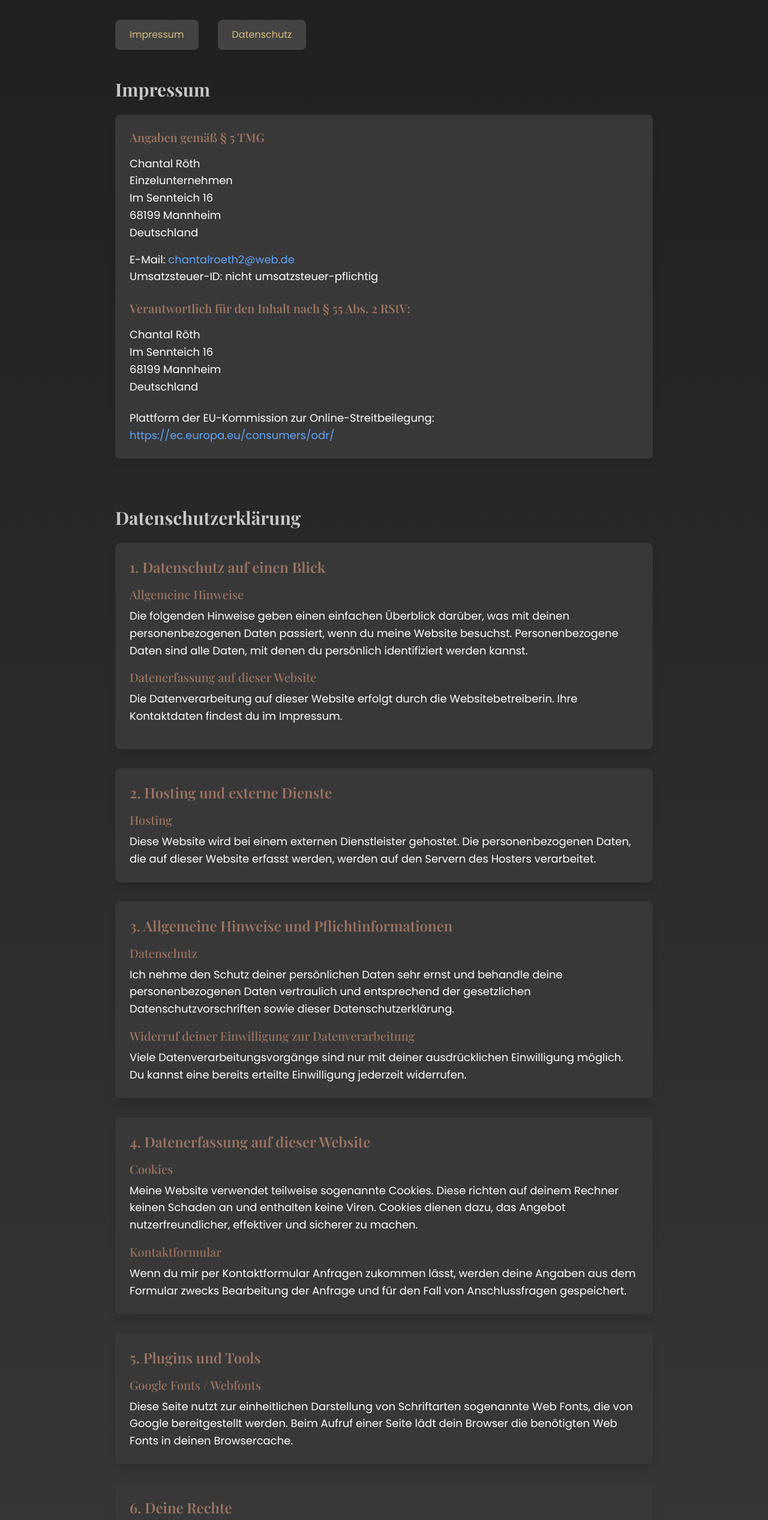
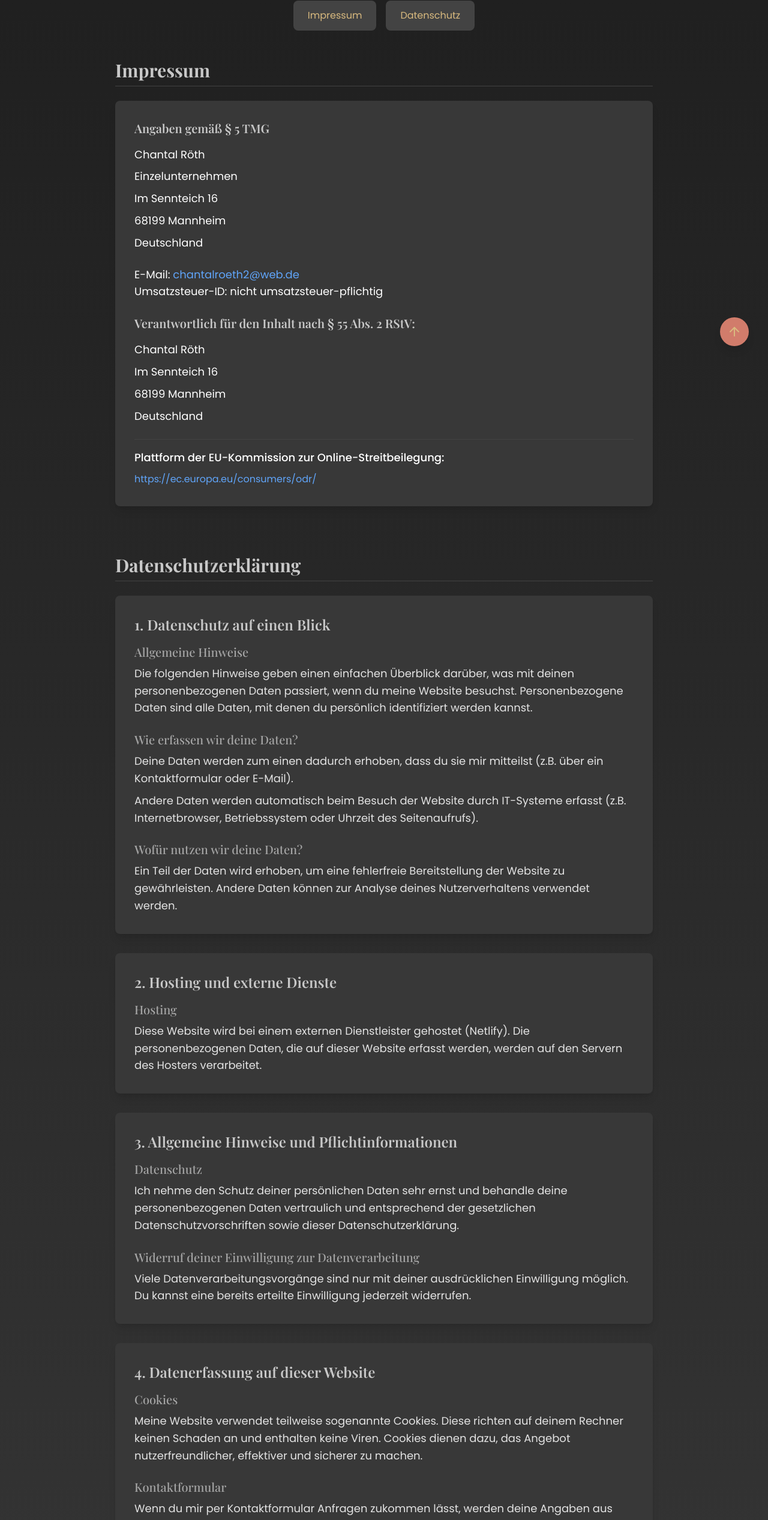
Before and after one commit to DonCitron/-chantal-website-finish, a React (Vite) app: page /#/legal in a window 1280 px wide. Shown: the part 191-2725 px from the top of the page at 60% size. Built offline with nearby package versions, Linux system fonts and the light colour scheme; a web font is replaced by a local one.

Commit message:
Update legal pages with complete Impressum and Datenschutz content, improve styling and layout

```diff
--- a/src/pages/LegalPage.tsx
+++ b/src/pages/LegalPage.tsx
@@ -1,10 +1,27 @@
 import React from 'react';
 import { motion } from 'framer-motion';
+import { ArrowUp } from 'lucide-react';
 
 const LegalPage: React.FC = () => {
+  const handleScrollToTop = () => {
+    window.scrollTo({
+      top: 0,
+      behavior: 'smooth'
+    });
+  };
+
   return (
-    <div className="min-h-screen bg-gradient-to-b from-charcoal-900 to-charcoal-800 text-white py-20 px-4">
-      <div className="max-w-4xl mx-auto">
+    <div className="min-h-screen bg-gradient-to-b from-charcoal-900 to-charcoal-800 text-white py-12 px-4">
+      <div className="max-w-4xl mx-auto relative">
+        {/* Scroll to top button */}
+        <button
+          onClick={handleScrollToTop}
+          className="fixed bottom-8 right-8 p-3 bg-charcoal-700 hover:bg-charcoal-600 rounded-full shadow-lg transition-all duration-300 z-10"
+          aria-label="Nach oben scrollen"
+        >
+          <ArrowUp size={24} />
+        </button>
+
         <motion.div
           initial={{ opacity: 0, y: 20 }}
           animate={{ opacity: 1, y: 0 }}
@@ -13,7 +30,7 @@ const LegalPage: React.FC = () => {
         >
           <h1 className="text-4xl md:text-5xl font-bold mb-8 text-center">Rechtliche Hinweise</h1>
 
-          <div className="flex flex-col md:flex-row gap-8 mb-12">
+          <div className="flex flex-col md:flex-row gap-4 mb-12 justify-center">
             <a
               href="#impressum"
               className="px-6 py-3 bg-charcoal-700 hover:bg-charcoal-600 rounded-lg text-center transition-colors duration-300"
@@ -28,109 +45,156 @@ const LegalPage: React.FC = () => {
             </a>
           </div>
 
-          <div id="impressum" className="mb-20">
-            <h2 className="text-3xl font-bold mb-6 text-charcoal-200">Impressum</h2>
-            <div className="bg-charcoal-800 p-6 rounded-lg shadow-lg">
-              <h3 className="text-xl font-semibold mb-4">Angaben gemäß § 5 TMG</h3>
-              <p className="mb-4">
-                Chantal Röth<br />
-                Einzelunternehmen<br />
-                Im Sennteich 16<br />
-                68199 Mannheim<br />
-                Deutschland
-              </p>
-              <p className="mb-4">
-                E-Mail: <a href="mailto:chantalroeth2@web.de" className="text-blue-400 hover:underline">chantalroeth2@web.de</a><br />
-                Umsatzsteuer-ID: nicht umsatzsteuer-pflichtig
-              </p>
-              <h3 className="text-xl font-semibold mt-6 mb-4">Verantwortlich für den Inhalt nach § 55 Abs. 2 RStV:</h3>
-              <p className="mb-4">
-                Chantal Röth<br />
-                Im Sennteich 16<br />
-                68199 Mannheim<br />
-                Deutschland
-              </p>
-              <p className="mt-6">
-                Plattform der EU-Kommission zur Online-Streitbeilegung:<br />
-                <a href="https://ec.europa.eu/consumers/odr/" target="_blank" rel="noopener noreferrer" className="text-blue-400 hover:underline">
+          <div id="impressum" className="mb-20 scroll-mt-20">
+            <h2 className="text-3xl font-bold mb-6 text-charcoal-200 border-b border-charcoal-700 pb-2">Impressum</h2>
+            <div className="bg-charcoal-800 p-6 md:p-8 rounded-lg shadow-lg space-y-6">
+              <div>
+                <h3 className="text-xl font-semibold mb-4 text-charcoal-200">Angaben gemäß § 5 TMG</h3>
+                <div className="space-y-2">
+                  <p>Chantal Röth</p>
+                  <p>Einzelunternehmen</p>
+                  <p>Im Sennteich 16</p>
+                  <p>68199 Mannheim</p>
+                  <p>Deutschland</p>
+                </div>
+              </div>
+
+              <div>
+                <p>E-Mail: <a href="mailto:chantalroeth2@web.de" className="text-blue-400 hover:underline">chantalroeth2@web.de</a></p>
+                <p>Umsatzsteuer-ID: nicht umsatzsteuer-pflichtig</p>
+              </div>
+
+              <div>
+                <h3 className="text-xl font-semibold mt-6 mb-4 text-charcoal-200">Verantwortlich für den Inhalt nach § 55 Abs. 2 RStV:</h3>
+                <div className="space-y-2">
+                  <p>Chantal Röth</p>
+                  <p>Im Sennteich 16</p>
+                  <p>68199 Mannheim</p>
+                  <p>Deutschland</p>
+                </div>
+              </div>
+
+              <div className="pt-4 border-t border-charcoal-700">
+                <p className="font-medium mb-2">Plattform der EU-Kommission zur Online-Streitbeilegung:</p>
+                <a
+                  href="https://ec.europa.eu/consumers/odr/"
+                  target="_blank"
+                  rel="noopener noreferrer"
+                  className="text-blue-400 hover:underline break-all"
+                >
                   https://ec.europa.eu/consumers/odr/
                 </a>
+              </div>
+            </div>
+          </div>
+
+          <div id="datenschutz" className="mb-20 scroll-mt-20">
+            <h2 className="text-3xl font-bold mb-6 text-charcoal-200 border-b border-charcoal-700 pb-2">Datenschutzerklärung</h2>
+            <div className="space-y-8">
+              <div className="bg-charcoal-800 p-6 md:p-8 rounded-lg shadow-lg">
+                <h3 className="text-2xl font-semibold mb-4 text-charcoal-200">1. Datenschutz auf einen Blick</h3>
+                <div className="space-y-6">
+                  <div>
+                    <h4 className="text-xl font-medium mb-2 text-charcoal-300">Allgemeine Hinweise</h4>
+                    <p className="text-charcoal-100">
+                      Die folgenden Hinweise geben einen einfachen Überblick darüber, was mit deinen
+                      personenbezogenen Daten passiert, wenn du meine Website besuchst.
+                      Personenbezogene Daten sind alle Daten, mit denen du persönlich identifiziert werden
+                      kannst.
+                    </p>
+                  </div>
+
+                  <div>
+                    <h4 className="text-xl font-medium mb-2 text-charcoal-300">Wie erfassen wir deine Daten?</h4>
+                    <p className="text-charcoal-100">
+                      Deine Daten werden zum einen dadurch erhoben, dass du sie mir mitteilst (z.B. über ein
+                      Kontaktformular oder E-Mail).
+                    </p>
+                    <p className="text-charcoal-100 mt-2">
+                      Andere Daten werden automatisch beim Besuch der Website durch IT-Systeme erfasst
+                      (z.B. Internetbrowser, Betriebssystem oder Uhrzeit des Seitenaufrufs).
+                    </p>
+                  </div>
+
+                  <div>
+                    <h4 className="text-xl font-medium mb-2 text-charcoal-300">Wofür nutzen wir deine Daten?</h4>
+                    <p className="text-charcoal-100">
+                      Ein Teil der Daten wird erhoben, um eine fehlerfreie Bereitstellung der Website zu
+                      gewährleisten. Andere Daten können zur Analyse deines Nutzerverhaltens verwendet
+                      werden.
                     </p>
                   </div>
                 </div>
-
-          <div id="datenschutz" className="mb-12">
-            <h2 className="text-3xl font-bold mb-6 text-charcoal-200">Datenschutzerklärung</h2>
-            <div className="space-y-8">
-              <div className="bg-charcoal-800 p-6 rounded-lg shadow-lg">
-                <h3 className="text-2xl font-semibold mb-4">1. Datenschutz auf einen Blick</h3>
-                <h4 className="text-xl font-medium mb-2">Allgemeine Hinweise</h4>
-                <p className="mb-4">
-                  Die folgenden Hinweise geben einen einfachen Überblick darüber, was mit deinen
-                  personenbezogenen Daten passiert, wenn du meine Website besuchst.
-                  Personenbezogene Daten sind alle Daten, mit denen du persönlich identifiziert werden kannst.
-                </p>
-                <h4 className="text-xl font-medium mb-2">Datenerfassung auf dieser Website</h4>
-                <p className="mb-4">
-                  Die Datenverarbeitung auf dieser Website erfolgt durch die Websitebetreiberin.
-                  Ihre Kontaktdaten findest du im Impressum.
-                </p>
               </div>
 
-              <div className="bg-charcoal-800 p-6 rounded-lg shadow-lg">
-                <h3 className="text-2xl font-semibold mb-4">2. Hosting und externe Dienste</h3>
-                <h4 className="text-xl font-medium mb-2">Hosting</h4>
-                <p>
-                  Diese Website wird bei einem externen Dienstleister gehostet.
+              <div className="bg-charcoal-800 p-6 md:p-8 rounded-lg shadow-lg">
+                <h3 className="text-2xl font-semibold mb-4 text-charcoal-200">2. Hosting und externe Dienste</h3>
+                <h4 className="text-xl font-medium mb-2 text-charcoal-300">Hosting</h4>
+                <p className="text-charcoal-100">
+                  Diese Website wird bei einem externen Dienstleister gehostet (Netlify).
                   Die personenbezogenen Daten, die auf dieser Website erfasst werden,
                   werden auf den Servern des Hosters verarbeitet.
                 </p>
               </div>
 
-              <div className="bg-charcoal-800 p-6 rounded-lg shadow-lg">
-                <h3 className="text-2xl font-semibold mb-4">3. Allgemeine Hinweise und Pflichtinformationen</h3>
-                <h4 className="text-xl font-medium mb-2">Datenschutz</h4>
-                <p className="mb-4">
+              <div className="bg-charcoal-800 p-6 md:p-8 rounded-lg shadow-lg">
+                <h3 className="text-2xl font-semibold mb-4 text-charcoal-200">3. Allgemeine Hinweise und Pflichtinformationen</h3>
+                <div className="space-y-6">
+                  <div>
+                    <h4 className="text-xl font-medium mb-2 text-charcoal-300">Datenschutz</h4>
+                    <p className="text-charcoal-100">
                       Ich nehme den Schutz deiner persönlichen Daten sehr ernst und behandle deine
                       personenbezogenen Daten vertraulich und entsprechend der gesetzlichen
                       Datenschutzvorschriften sowie dieser Datenschutzerklärung.
                     </p>
-                <h4 className="text-xl font-medium mb-2">Widerruf deiner Einwilligung zur Datenverarbeitung</h4>
-                <p>
+                  </div>
+
+                  <div>
+                    <h4 className="text-xl font-medium mb-2 text-charcoal-300">Widerruf deiner Einwilligung zur Datenverarbeitung</h4>
+                    <p className="text-charcoal-100">
                       Viele Datenverarbeitungsvorgänge sind nur mit deiner ausdrücklichen Einwilligung
                       möglich. Du kannst eine bereits erteilte Einwilligung jederzeit widerrufen.
                     </p>
                   </div>
+                </div>
+              </div>
 
-              <div className="bg-charcoal-800 p-6 rounded-lg shadow-lg">
-                <h3 className="text-2xl font-semibold mb-4">4. Datenerfassung auf dieser Website</h3>
-                <h4 className="text-xl font-medium mb-2">Cookies</h4>
-                <p className="mb-4">
+              <div className="bg-charcoal-800 p-6 md:p-8 rounded-lg shadow-lg">
+                <h3 className="text-2xl font-semibold mb-4 text-charcoal-200">4. Datenerfassung auf dieser Website</h3>
+                <div className="space-y-6">
+                  <div>
+                    <h4 className="text-xl font-medium mb-2 text-charcoal-300">Cookies</h4>
+                    <p className="text-charcoal-100">
                       Meine Website verwendet teilweise sogenannte Cookies. Diese richten auf deinem
                       Rechner keinen Schaden an und enthalten keine Viren. Cookies dienen dazu, das
                       Angebot nutzerfreundlicher, effektiver und sicherer zu machen.
                     </p>
-                <h4 className="text-xl font-medium mb-2">Kontaktformular</h4>
-                <p>
+                  </div>
+
+                  <div>
+                    <h4 className="text-xl font-medium mb-2 text-charcoal-300">Kontaktformular</h4>
+                    <p className="text-charcoal-100">
                       Wenn du mir per Kontaktformular Anfragen zukommen lässt, werden deine Angaben aus
                       dem Formular zwecks Bearbeitung der Anfrage und für den Fall von Anschlussfragen
                       gespeichert.
                     </p>
                   </div>
+                </div>
+              </div>
 
-              <div className="bg-charcoal-800 p-6 rounded-lg shadow-lg">
-                <h3 className="text-2xl font-semibold mb-4">5. Plugins und Tools</h3>
-                <h4 className="text-xl font-medium mb-2">Google Fonts / Webfonts</h4>
-                <p>
+              <div className="bg-charcoal-800 p-6 md:p-8 rounded-lg shadow-lg">
+                <h3 className="text-2xl font-semibold mb-4 text-charcoal-200">5. Plugins und Tools</h3>
+                <h4 className="text-xl font-medium mb-2 text-charcoal-300">Google Fonts / Webfonts</h4>
+                <p className="text-charcoal-100">
                   Diese Seite nutzt zur einheitlichen Darstellung von Schriftarten sogenannte Web Fonts,
                   die von Google bereitgestellt werden. Beim Aufruf einer Seite lädt dein Browser die
                   benötigten Web Fonts in deinen Browsercache.
                 </p>
               </div>
 
-              <div className="bg-charcoal-800 p-6 rounded-lg shadow-lg">
-                <h3 className="text-2xl font-semibold mb-4">6. Deine Rechte</h3>
-                <p>
+              <div className="bg-charcoal-800 p-6 md:p-8 rounded-lg shadow-lg">
+                <h3 className="text-2xl font-semibold mb-4 text-charcoal-200">6. Deine Rechte</h3>
+                <p className="text-charcoal-100">
                   Du hast jederzeit das Recht auf unentgeltliche Auskunft über deine gespeicherten
                   personenbezogenen Daten, deren Herkunft, Empfänger und den Zweck der
                   Datenverarbeitung sowie ggf. ein Recht auf Berichtigung, Sperrung oder Löschung dieser
```
Also changed, not shown: 5 other files (tests, documents, lock files or other folders). Lines whose indentation alone changed are shown as unchanged.
